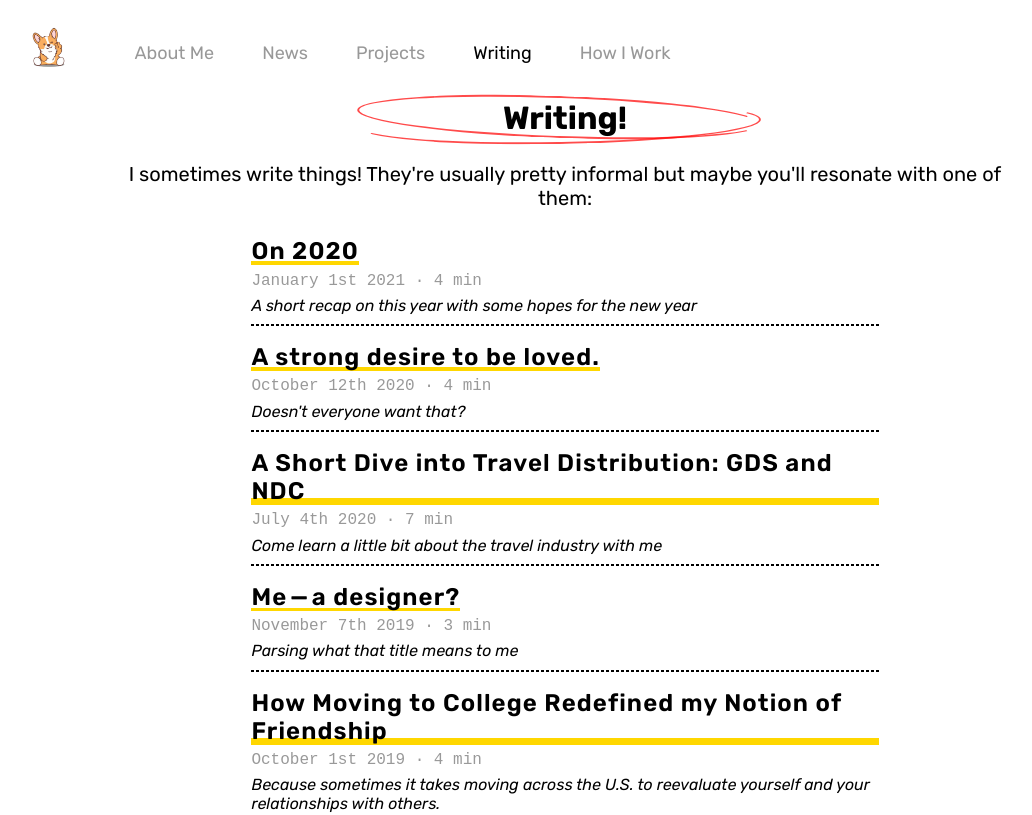
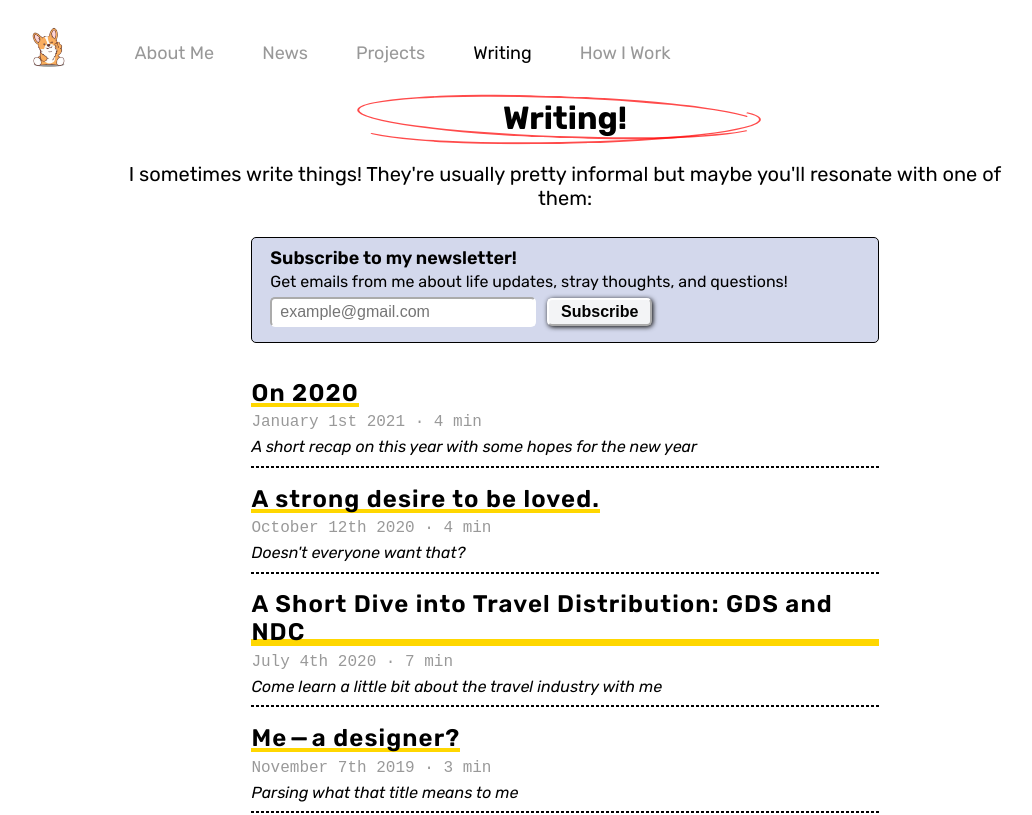
Before and after one commit to zhaovan/personal-site, a Next.js app: page /writing in a window 1280 px wide. Shown: the top 815 px of the page, without its empty margins (75-1107 px from the left). Built offline with nearby package versions, Linux system fonts and the light colour scheme.

Commit message:
adds subscribe button to writing page

```diff
--- /dev/null
+++ b/components/subscribe.js
@@ -0,0 +1,58 @@
+import React, { useRef, useState } from 'react';
+import styles from '../styles/Subscribe.module.css';
+
+export default function Subscribe() {
+  // 1. Create a reference to the input so we can fetch/clear it's value.
+  const inputEl = useRef(null);
+  // 2. Hold a message in state to handle the response from our API.
+  const [message, setMessage] = useState('');
+
+  const subscribe = async (e) => {
+    e.preventDefault();
+
+    // 3. Send a request to our API with the user's email address.
+    const res = await fetch('/api/subscribe', {
+      body: JSON.stringify({
+        email: inputEl.current.value,
+      }),
+      headers: {
+        'Content-Type': 'application/json',
+      },
+      method: 'POST',
+    });
+
+    const { error } = await res.json();
+
+    if (error) {
+      // 4. If there was an error, update the message in state.
+      setMessage(error);
+
+      return;
+    }
+
+    // 5. Clear the input value and show a success message.
+    inputEl.current.value = '';
+    setMessage('Success! 🎉 You are now subscribed to the newsletter.');
+  };
+
+  return (
+    <form onSubmit={subscribe} className={styles.formContainer}>
+      <div className={styles.subscribeText}>Subscribe to my newsletter!</div>
+      <div className={styles.flavorText}>
+        Get emails from me about life updates, stray thoughts, and questions!
+      </div>
+      <input
+        id='email-input'
+        name='email'
+        placeholder='example@gmail.com'
+        className={styles.emailInput}
+        ref={inputEl}
+        type='email'
+      />
+      <button type='submit' className={styles.button}>
+        Subscribe
+      </button>
+      <div className={styles.bottomText}>{message ? message : ''}</div>
+    </form>
+  );
+}
--- a/package.json
+++ b/package.json
@@ -8,7 +8,9 @@
     "start": "next start"
   },
   "dependencies": {
+    "@mailchimp/mailchimp_marketing": "^3.0.34",
     "aos": "^2.3.4",
+    "feed": "^4.2.2",
     "gray-matter": "^4.0.2",
     "moment": "^2.29.1",
     "next": "10.0.3",
--- /dev/null
+++ b/pages/api/audience.js
@@ -0,0 +1,16 @@
+import mailchimp from '@mailchimp/mailchimp_marketing';
+
+mailchimp.setConfig({
+  apiKey: process.env.MAILCHIMP_API_KEY,
+  server: process.env.MAILCHIMP_API_SERVER, // e.g. us1
+});
+
+export default async (req, res) => {
+  try {
+    await client.lists.getAllLists();
+
+    return res.status(201).json({ error: '' });
+  } catch (error) {
+    return res.status(500).json({ error: error.message || error.toString() });
+  }
+};
--- /dev/null
+++ b/pages/api/subscribe.js
@@ -0,0 +1,32 @@
+import mailchimp from '@mailchimp/mailchimp_marketing';
+
+mailchimp.setConfig({
+  apiKey: process.env.MAILCHIMP_API_KEY,
+  server: process.env.MAILCHIMP_API_SERVER, // e.g. us1
+});
+
+export default async (req, res) => {
+  const { email } = req.body;
+
+  if (!email) {
+    return res.status(400).json({ error: 'Please enter an email!' });
+  }
+
+  try {
+    await mailchimp.lists.addListMember(process.env.MAILCHIMP_AUDIENCE_ID, {
+      email_address: email,
+      status: 'subscribed',
+    });
+
+    return res.status(201).json({ error: '' });
+  } catch (error) {
+    if (error.response.body.title == 'Member Exists') {
+      return res
+        .status(500)
+        .json({
+          error: "You've already subscribed! No need to do it again :)",
+        });
+    }
+    return res.status(500).json({ error: error.message || error.toString() });
+  }
+};
--- a/pages/projects.js
+++ b/pages/projects.js
@@ -8,7 +8,7 @@ const projects = [
   {
     name: "Prism Investor Track",
     description:
-      "An LGBTQ+ focused diversity track through Dorm Room Fund giving student an opportunity to learn about the world of venture and investing!",
+      "An LGBTQ+ focused diversity track through Dorm Room Fund giving students an opportunity to learn about the world of venture and investing!",
     website: "https://prism.dormroomfund.com",
     tags: ["diversity"],
   },
--- a/pages/writing.js
+++ b/pages/writing.js
@@ -1,14 +1,15 @@
-import React from "react";
-import NavBar from "../components/navbar";
-import Head from "next/head";
-import shared from "../styles/Shared.module.css";
+import React from 'react';
+import NavBar from '../components/navbar';
+import Head from 'next/head';
+import shared from '../styles/Shared.module.css';
 
-import styles from "../styles/Writing.module.css";
-import Footer from "../components/footer";
-import { getSortedPostsData } from "../lib/posts";
-import Link from "next/link";
+import styles from '../styles/Writing.module.css';
+import Footer from '../components/footer';
+import { getSortedPostsData } from '../lib/posts';
+import Link from 'next/link';
+import Subscribe from '../components/subscribe';
 
-import moment from "moment";
+import moment from 'moment';
 
 export async function getStaticProps() {
   const allPostsData = getSortedPostsData();
@@ -24,39 +25,31 @@ export default function Writing({ allPostsData }) {
     <div className={shared.page}>
       <Head>
         <title>Writing</title>
-                <link rel="icon" href="/icon.ico" />
+        <link rel='icon' href='/icon.ico' />
       </Head>
-            <NavBar currPage="writing" />
+      <NavBar currPage='writing' />
       <p className={shared.titleText}>Writing!</p>
-            <div data-aos="zoom-up" data-aos-duration="500">
-                <div
-                    className={shared.container}
-                    style={{ flexDirection: "column" }}
-                >
+      <div data-aos='zoom-up' data-aos-duration='500'>
+        <div className={shared.container} style={{ flexDirection: 'column' }}>
           <div className={shared.firstText}>
-                        I sometimes write things! They're usually pretty
-                        informal but maybe you'll resonate with one of them:
+            I sometimes write things! They're usually pretty informal but maybe
+            you'll resonate with one of them:
           </div>
           <div className={styles.blogContainer}>
+            <Subscribe />
             {allPostsData.map((post, i) => {
               const link = `/writing/${post.id}`;
-                            const readableDate = moment(post.date).format(
-                                "MMMM Do YYYY"
-                            );
+              const readableDate = moment(post.date).format('MMMM Do YYYY');
 
               return (
                 <div className={styles.postContainer} key={i}>
                   <Link href={link} className={styles.title}>
-                                        <div className={styles.title}>
-                                            {post.title}
-                                        </div>
+                    <div className={styles.title}>{post.title}</div>
                   </Link>
                   <div className={styles.subTitle}>
                     {readableDate} · {post.duration}
                   </div>
-                                    <div className={styles.description}>
-                                        {post.description}
-                                    </div>
+                  <div className={styles.description}>{post.description}</div>
                   <hr className={styles.line} />
                 </div>
               );
--- a/styles/AboutMe.module.css
+++ b/styles/AboutMe.module.css
@@ -7,9 +7,8 @@
   box-shadow: 10px 10px;
 }
 
-.jack {
-    width: 15%;
-    height: 15%;
+.questions {
+  font-style: italic;
 }
 
 .text {
--- a/styles/Footer.module.css
+++ b/styles/Footer.module.css
@@ -32,8 +32,13 @@
 
   /* width: 100%; */
   height: 2.5rem;
-    margin-bottom: 3%;
+  margin-bottom: 4%;
   margin-left: 4%;
+}
+.jack {
+  width: 15%;
+  height: 15%;
+  text-align: right;
 }
 
 @media (max-width: 480px) {
@@ -46,7 +51,7 @@
 }
 
 .footerText {
-    margin-left: 2.5%;
+  margin-left: 0.5%;
   font-style: italic;
   width: 100%;
 }
--- /dev/null
+++ b/styles/Subscribe.module.css
@@ -0,0 +1,52 @@
+.formContainer {
+  border: 1px black solid;
+  width: 70%;
+  align-self: center;
+  background-color: rgb(13 42 148/18%);
+  padding: 1% 2%;
+  border-radius: 5px;
+  margin-bottom: 4%;
+}
+
+.subscribeText {
+  font-weight: 600;
+  font-size: 18px;
+  margin-bottom: 0.5%;
+}
+
+.flavorText {
+  margin-bottom: 1%;
+}
+
+.emailInput {
+  padding: 4px 2px 4px 8px;
+  width: 45%;
+  margin-right: 2%;
+  border-radius: 5px;
+  border-color: white;
+  font-size: 16px;
+}
+
+.bottomText {
+  margin-top: 1%;
+}
+
+.button {
+  border-radius: 5px;
+  padding-left: 2%;
+  padding-right: 2%;
+  height: 28px;
+  font-weight: 600;
+  font-size: 16px;
+  cursor: pointer;
+  background-color: rgba(243, 244, 246);
+  border-color: white;
+  transition: 0.2s;
+  box-shadow: 1px 1px 5px black;
+}
+
+.button:hover {
+  opacity: 0.6;
+
+  transform: translateY(-2px);
+}
```
Also changed, not shown: pages/aboutme.js (+57 -56 lines), pages/index.js (+40 -67 lines), pages/work.js (+23 -24 lines), 1 other file (tests, documents, lock files or other folders). Lines whose indentation alone changed are shown as unchanged.
